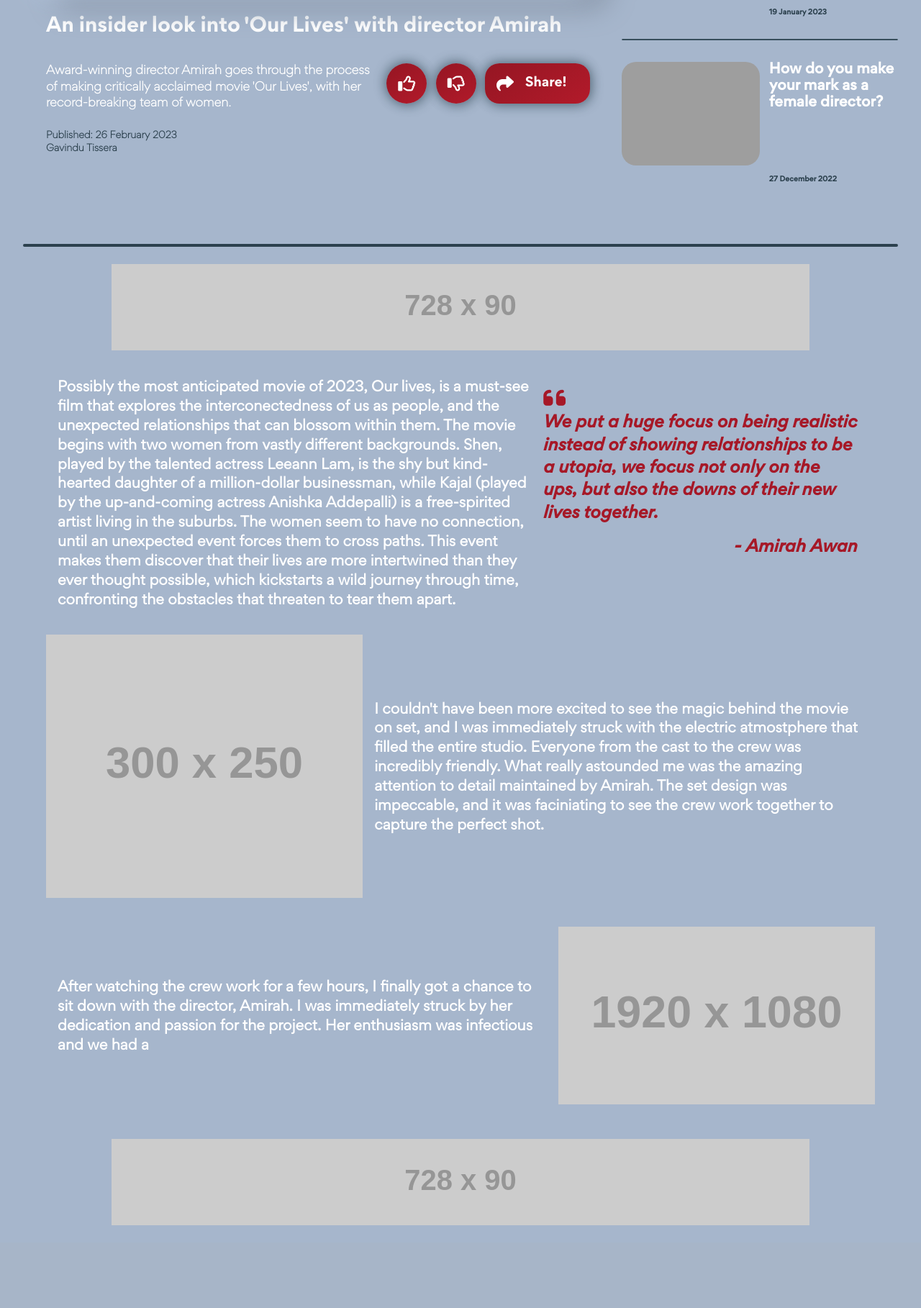
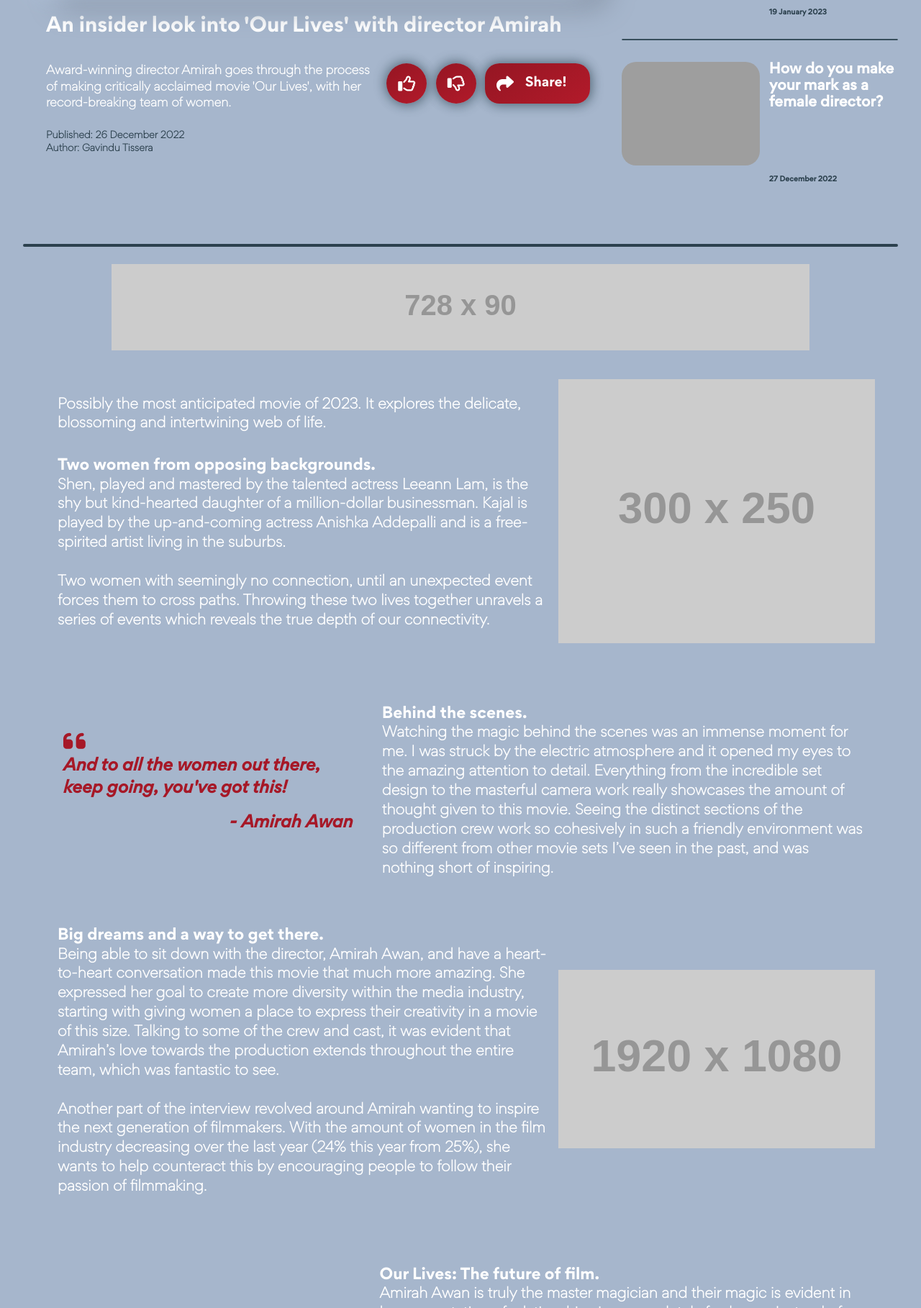
Before and after one commit to GavinduTissera/MediaNEATwo, a PHP site: page /News/an-insider-look-into-our-lives.html in a window 1280 px wide. Shown: the part 526-2344 px from the top of the page at 72% size. Before the commit the page ends 2229 px from the top, so only its background shows below. Run offline with PHP 8.4, Linux system fonts and the light colour scheme; grey boxes labelled with a size stand in for pictures from a placeholder-image service; some libraries are stand-ins or nearby versions; grey boxes are pictures that could not be loaded.

Commit message:
Insider Look Article Completed New images also added to be used

```diff
--- a/CSS/insiderlook.css
+++ b/CSS/insiderlook.css
@@ -548,7 +548,7 @@ input[type="range"]::-webkit-slider-thumb {
 }
 
 .ArticlePContainer {
-    font-family: "Gordita Regular";
+    font-family: "Gordita Light";
     width: 80%;
     padding: 2vh;
     font-size: 1.2rem;
@@ -556,8 +556,13 @@ input[type="range"]::-webkit-slider-thumb {
     float: left;
 }
 
-.ArticlePContainer.APCOne{
-    width: 60%;
+.ArticlePTitle {
+    font-size: 1.3rem;
+    font-family: "Gordita Bold";
+}
+
+.ArticlePContainer.APCTwo{
+    width: 100%;
 }
 
 .QuoteContainer {
@@ -582,7 +587,7 @@ input[type="range"]::-webkit-slider-thumb {
     padding-top: 2vh;
 }
 
-.LineTwo, .LineThree {
+.LineOne, .LineTwo, .LineThree, .LineFour, .LineFive {
     display: flex;
     align-items: center;
     justify-content: center;
@@ -590,6 +595,15 @@ input[type="range"]::-webkit-slider-thumb {
     padding: 2vh 0;
 }
 
+.APCFour {
+    padding-left: 3vh;
+}
+
+.APCFive {
+    width: 100%;
+    text-align: center;
+}
+
 .PictureContainer {
     width: 50%;
 }
--- a/News/an-insider-look-into-our-lives.html
+++ b/News/an-insider-look-into-our-lives.html
@@ -64,6 +64,9 @@
                                 </div>
                                 <button class="volumeMuteUnmute"></button>
                             </div>
+                            <button class="PictureInPictureButton">
+                                <i class="fa-regular fa-images"></i>
+                            </button>
                             <button class="FullscreenButton minimisedVideo"></button>
                         </div>
                     </div>
@@ -78,7 +81,7 @@
                         <h3 class="ContentTypeText Description">Award-winning director Amirah goes through the
                             process of making critically acclaimed movie 'Our Lives', with her record-breaking team
                             of women.</h3>
-                        <h4 class="ContentTypeText DateBig">Published: 26 February 2023<br>Gavindu Tissera</h4>
+                        <h4 class="ContentTypeText DateBig">Published: 26 December 2022<br>Author: Gavindu Tissera</h4>
                     </div>
                     <div class="SeperateDetailSection">
 
@@ -173,39 +176,58 @@
             <div class="StripAdContainer SAOne">
                 <img src="https://placehold.it/728x90" alt="" class="StripAdImg">
             </div>
-            <div class="ArticlePContainer APCOne">
-                <h3 class="ArticlePContent">Possibly the most anticipated movie of 2023, Our lives, is a must-see film
-                    that explores the interconectedness of us as people, and the unexpected relationships that can
-                    blossom within them. The movie begins with two women from vastly different backgrounds. Shen, played
-                    by the talented actress Leeann Lam, is the shy but kind-hearted daughter of a million-dollar
-                    businessman, while Kajal (played by the up-and-coming actress Anishka Addepalli) is a free-spirited
-                    artist living in the suburbs. The women seem to have no connection, until an unexpected event forces
-                    them to cross paths. This event makes them discover that their lives are more intertwined than they
-                    ever thought possible, which kickstarts a wild journey through time, confronting the obstacles that
-                    threaten to tear them apart.</h3>
-            </div>
-            <blockquote class="QuoteContainer">
-                <i class="fa-solid fa-quote-left"></i>
-                <div class="QuoteContentDiv">
-                    <h2 class="QuoteContent"> We put a huge focus on being realistic instead of showing relationships to
-                        be a utopia, we focus not only on the ups, but also the downs of their new lives together.</h2>
-                    <h2 class="QuoteAuthor"> - Amirah Awan</h2>
+            <div class="LineOne">
+                <div class="ArticlePContainer APCOne">
+                    <h3 class="ArticlePContent">Possibly the most anticipated movie of 2023. It explores the delicate,
+                        blossoming and intertwining web of life.</h3>
+                    <h2 class="ArticlePTitle"><br>Two women from opposing backgrounds.</h2>
+                    <h3 class="ArticlePContent">Shen, played and mastered by the talented actress Leeann Lam, is the shy
+                        but kind-hearted daughter of a million-dollar businessman.
+                        Kajal is played by the up-and-coming actress Anishka Addepalli and is a free-spirited artist
+                        living in the suburbs.
+                    </h3>
+                    <h3 class="ArticlePContent"><br>Two women with seemingly no connection, until an unexpected event forces them to cross paths. Throwing these two lives together unravels a series of events which reveals the true depth of our connectivity.
+                    </h3>
                 </div>
-            </blockquote>
-            <div class="LineTwo">
                 <div class="PictureContainer PCOne">
                     <img src="https://placehold.it/300x250" alt="" class="PictureContainerImg">
                 </div>
+            </div>
+            <div class="LineTwo">
+                <blockquote class="QuoteContainer">
+                    <i class="fa-solid fa-quote-left"></i>
+                    <div class="QuoteContentDiv">
+                        <h2 class="QuoteContent">And to all the women out there, keep going, you've got this!
+                        </h2>
+                        <h2 class="QuoteAuthor"> - Amirah Awan</h2>
+                    </div>
+                </blockquote>
                 <div class="ArticlePContainer APCTwo">
-                    <h3 class="ArticlePContent">I couldn't have been more excited to see the magic behind the movie on set, and I was immediately struck with the electric atmostphere that filled the entire studio. Everyone from the cast to the crew was incredibly friendly. What really astounded me was the amazing attention to detail maintained by Amirah. The set design was impeccable, and it was faciniating to see the crew work together to capture the perfect shot.</h3>
+                    <h2 class="ArticlePTitle"><br>Behind the scenes.</h2>
+                    <h3 class="ArticlePContent">Watching the magic behind the scenes was an immense moment for me. I was struck by the electric atmosphere and it opened my eyes to the amazing attention to detail. Everything from the incredible set design to the masterful camera work really showcases the amount of thought given to this movie. Seeing the distinct sections of the production crew work so cohesively in such a friendly environment was so different from other movie sets I’ve seen in the past, and was nothing short of inspiring.</h3>
                 </div>
             </div>
             <div class="LineThree">
                 <div class="ArticlePContainer APCThree">
-                    <h3 class="ArticlePContent">After watching the crew work for a few hours, I finally got a chance to sit down with the director, Amirah. I was immediately struck by her dedication and passion for the project. Her enthusiasm was infectious and we had a </h3>
+                    <h2 class="ArticlePTitle">Big dreams and a way to get there.</h2>
+                    <h3 class="ArticlePContent">Being able to sit down with the director, Amirah Awan, and have a heart-to-heart conversation made this movie that much more amazing. She expressed her goal to create more diversity within the media industry, starting with giving women a place to express their creativity in a movie of this size. Talking to some of the crew and cast, it was evident that Amirah’s love towards the production extends throughout the entire team, which was fantastic to see.<br> <br>Another part of the interview revolved around Amirah wanting to inspire the next generation of filmmakers. With the amount of women in the film industry decreasing over the last year (24% this year from 25%), she wants to help counteract this by encouraging people to follow their passion of filmmaking.</h3>
                 </div>
                 <div class="PictureContainer BACOne">
                     <img src="https://placehold.it/1920x1080" alt="" class="PictureContainerImg">
+                </div>
+            </div>
+            <div class="LineFour">
+                <div class="PictureContainer BACTwo">
+                    <img src="https://placehold.it/1920x1080" alt="" class="PictureContainerImg">
+                </div>
+                <div class="ArticlePContainer APCFour">
+                    <h2 class="ArticlePTitle"><br>Our Lives: The future of film.</h2>
+                    <h3 class="ArticlePContent">Amirah Awan is truly the master magician and their magic is evident in her presentation of relationships in a completely fresh way. Instead of just focusing on the queer relationship at hand, it integrates it seamlessly into an engaging plot, which is a huge step towards the normalisation of queer relationships in film.<br><br>Amirah’s passion for creating a more inclusive and equal workplace has proved to be fruitful. The all-women cast and crew is truly an amazing step toward equality in the media industry and this just adds to the importance and wonder of the film. Her determination to provide women with equal opportunities is inspiring and something we all wish to see more of.  Her energy towards Our Lives was uplifting and, after leaving the interview, it was comforting knowing that the media industry would be headed with people like her - changing the world for the better. </h3>
+                </div>
+            </div>
+            <div class="LineFive">
+                <div class="ArticlePContainer APCFive">
+                    <h2 class="ArticlePTitle"><br>Our Lives will be shown on theatres across the UK and abroad on Janurary 21st 2023.<br>The trailer to Our Lives is currently available on YouTube</h2>
                 </div>
             </div>
             <div class="StripAdContainer SATwo">
--- a/index.html
+++ b/index.html
@@ -212,8 +212,8 @@
                         <div class="PopArtFullContent">
 
                             <div class="PopArtContentText">
-                                <h2 class="ContentTypeText Title">The Oscars is becoming less progressive every year</h2>
-                                <h3 class="ContentTypeText Description">The shutout of Black Female-led films </h3>
+                                <h2 class="ContentTypeText Title">Outrage as Yara Shahidi cast as Tinkerbell in 'Peter Pan and Wendy'</h2>
+                                <h3 class="ContentTypeText Description">It's nothing short of ridiculous</h3>
                             </div>
                         </div>
                     </div>
```
Also changed, not shown: 4 other files.
